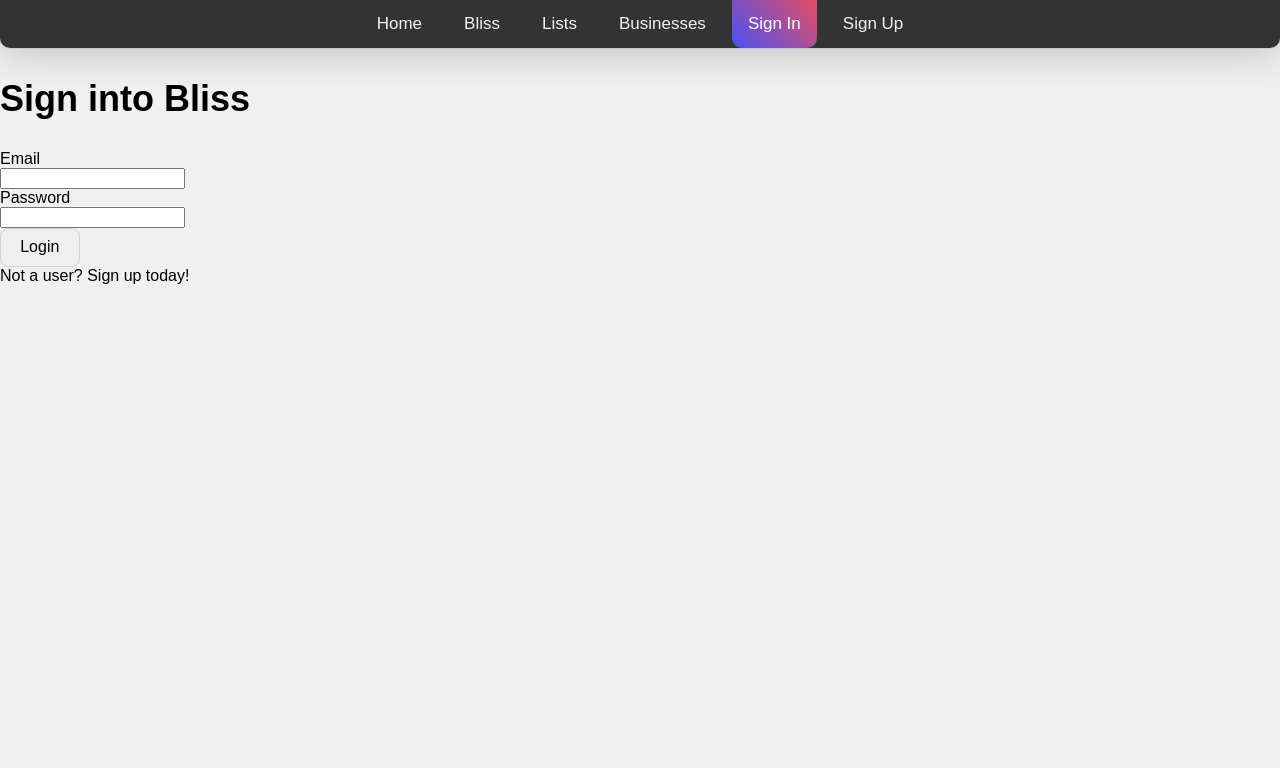
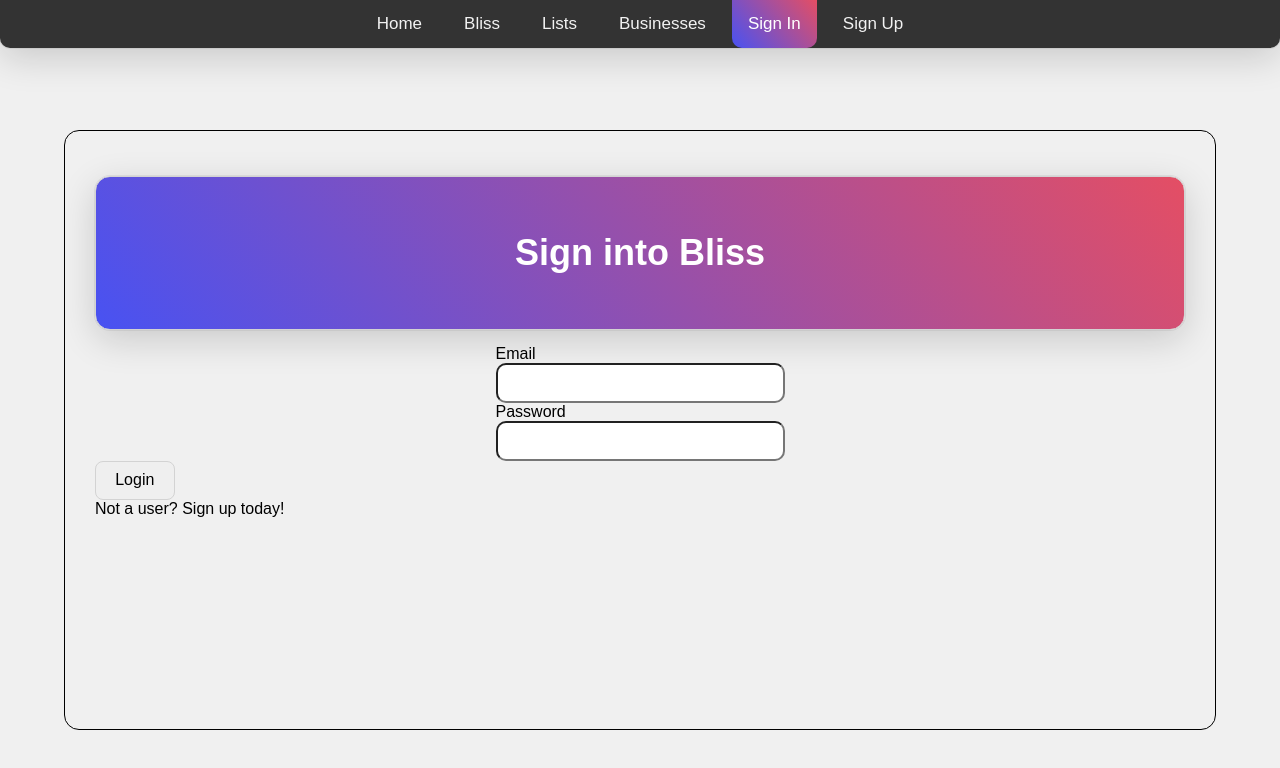
Before and after one commit to goldeneye5671/ThingsToDo, a React (Vite) app in the folder bliss-app/: page /sign-in in a window 1280 px wide. Shown: the top 768 px of the page. Built offline with nearby package versions, Linux system fonts and the light colour scheme.

Commit message:
more login page changes

```diff
--- a/bliss-app/index.html
+++ b/bliss-app/index.html
@@ -7,6 +7,7 @@
     <title>Bliss</title>
   </head>
   <body>
+    <div id="modal"></div>
     <div id="root"></div>
     <script type="module" src="/src/main.jsx"></script>
   </body>
--- /dev/null
+++ b/bliss-app/src/components/auth/auth.css
@@ -0,0 +1,32 @@
+.auth-container {
+    position: absolute;
+    top: 50%;
+    left: 50%;
+    transform: translate(-50%, -45%);
+    border: solid black 1px;
+    padding: 30px;
+    border-radius: 15px;
+    width: 90%;
+    height: 75svh;
+    margin: 0 auto;
+}
+
+.auth-container-flex{
+    display: flex;
+}
+
+.auth-inputs{
+    width: fit-content;
+    margin: 0 auto;
+}
+
+.standard-input {
+    height: 40px;
+    border-radius: 10px;
+    padding: 10px;
+    width: 100%;
+}
+
+.standard-input[type="text"] {
+    font-size: 20px;
+}
--- a/bliss-app/src/components/auth/sign-in.jsx
+++ b/bliss-app/src/components/auth/sign-in.jsx
@@ -1,6 +1,9 @@
 import React, { useEffect, useState } from "react";
+import { ReactDOM } from "react";
 import { signInUser } from "../../store/userSlice";
 import { useDispatch } from "react-redux";
+import "./auth.css"
+import Header from "../shared/headers/Header";
 
 function SignIn() {
 	const dispatch = useDispatch();
@@ -33,16 +36,22 @@
 	}, [credential, password, canSubmit])
 
 	return (
-		<div>
-			<h2>Sign into Bliss</h2>
-			<label htmlFor="Email">Email</label><br></br>
-			<input name="Email" onChange={onCredentialChange} value={credential} type="text" /><br></br>
+		<div className="parent">
+			<div className="auth-container">
+				<Header title={<h2>Sign into Bliss</h2>}/>
 
-			<label htmlFor="password">Password</label><br></br>
-			<input name="password" onChange={onPasswordChange} value={password} type="password" id="" /><br></br>
+				<div className="auth-inputs">
+					<label htmlFor="Email">Email</label><br></br>
+					<input className="standard-input"name="Email" onChange={onCredentialChange} value={credential} type="text" /><br></br>
 
-			<button onClick={onSubmit}>Login</button><br></br>
-			<a>Not a user? Sign up today!</a><br></br>
+					<label htmlFor="password">Password</label><br></br>
+					<input className="standard-input" name="password" onChange={onPasswordChange} value={password} type="password" id="" /><br></br>
+
+				</div>
+
+				<button onClick={onSubmit}>Login</button><br></br>
+				<a>Not a user? Sign up today!</a><br></br>
+			</div>
 		</div>
 	);
 }
--- a/bliss-app/src/components/auth/sign-up-form.jsx
+++ b/bliss-app/src/components/auth/sign-up-form.jsx
@@ -2,6 +2,7 @@
 import { useDispatch } from "react-redux";
 import { Link } from "react-router-dom";
 import { signUpUser } from "../../store/userSlice";
+import Header from "../shared/headers/Header";
 
 function SignUp() {
 	const [firstName, setFirstname] = useState("");
@@ -119,13 +120,10 @@
 	]);
 
 	return (
+		<div className="auth-container">
+			<Header title={<h2>Sign up</h2>}/>
+			<form className="auth-container-flex">
 				<div>
-			<form>
-				<ul>
-					{errors.map((error, i) => (
-						<li key={i}>{error}</li>
-					))}
-				</ul>
 					<label htmlFor="">First Name</label>
 					<input value={firstName} onChange={onFirstNameChange} type="text" />
 					<br></br>
@@ -165,7 +163,15 @@
 						type="password"
 					/>
 					<br></br>
-
+				</div>
+				<div>
+					<ul>
+						{errors.map((error, i) => (
+							<li key={i}>{error}</li>
+						))}
+					</ul>
+				</div>
+			</form>
 				<button onClick={(e) => {
 					e.preventDefault();
 					onSubmit(e)
@@ -175,7 +181,6 @@
 				<p>
 					Already have an account? <br></br><Link>Sign in here!</Link>
 				</p>
-			</form>
 		</div>
 	);
 }
```
Lines whose indentation alone changed are shown as unchanged.
